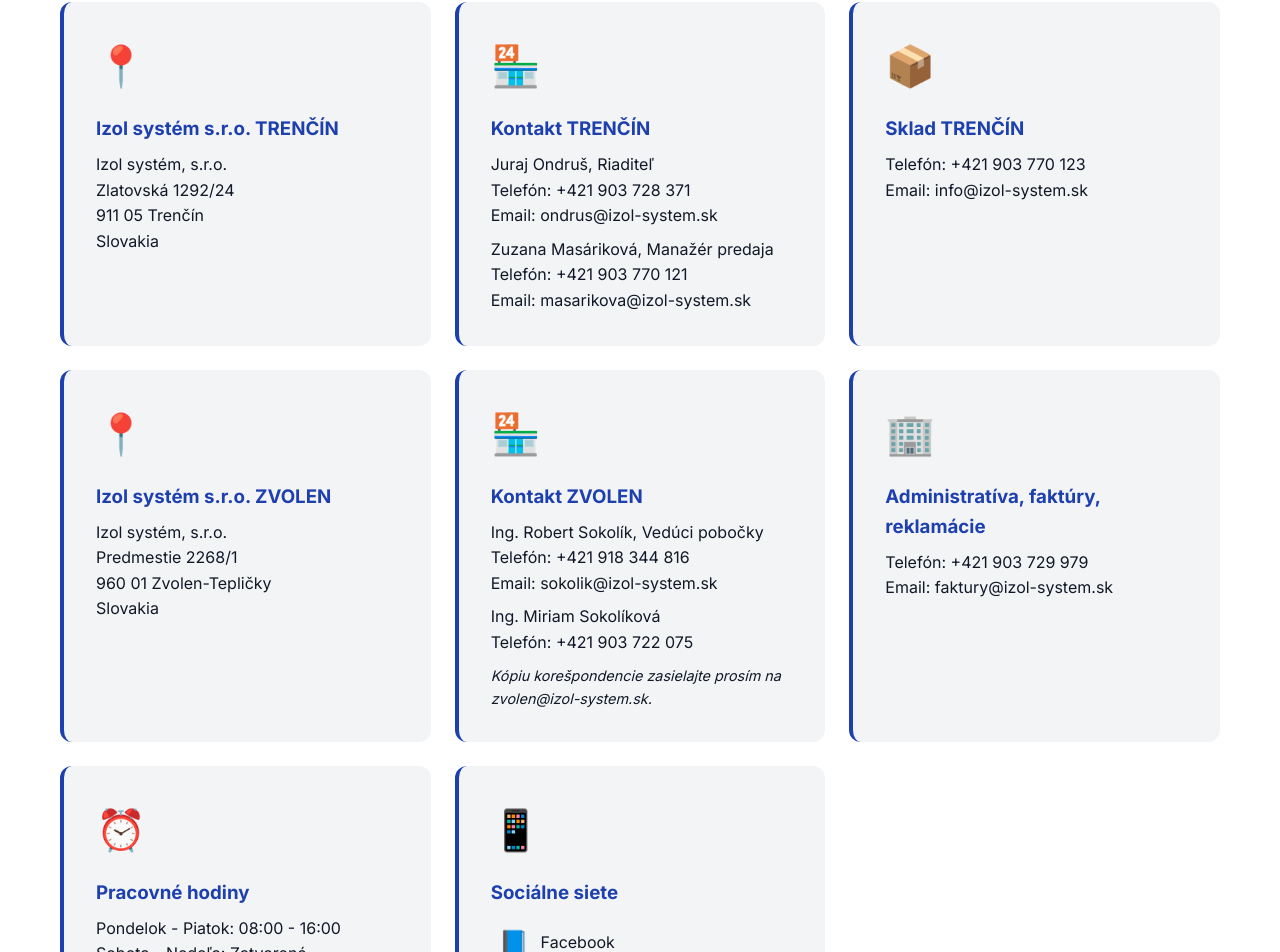
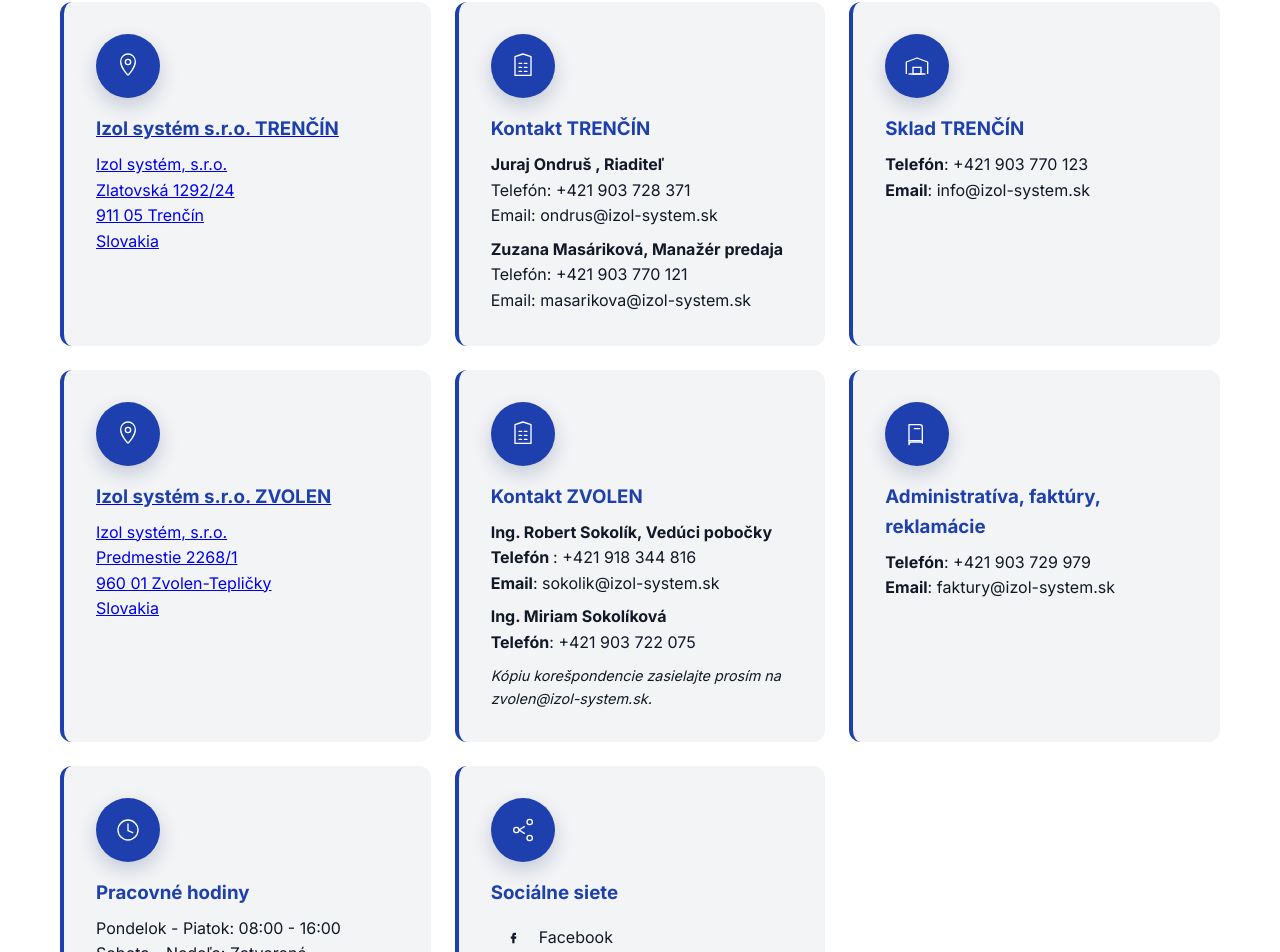
Before and after one commit to G0stik/izol, a React (Vite) app: page /contact in a window 1280 px wide. Shown: the part 314-1266 px from the top of the page. Built offline with nearby package versions, Linux system fonts and the light colour scheme.

Commit message:
contact icons change

```diff
--- a/src/pages/Contact.module.css
+++ b/src/pages/Contact.module.css
@@ -46,11 +46,6 @@
   box-shadow: 0 10px 30px rgba(0, 0, 0, 0.1);
 }
 
-.contactIcon {
-  font-size: 2.5rem;
-  margin-bottom: 1rem;
-}
-
 .contactCard h3 {
   color: var(--primary-blue);
   margin-bottom: 0.5rem;
@@ -92,8 +87,15 @@
 }
 
 .socialIcon {
-  font-size: 1.5rem;
-  display: inline-block;
+  display: inline-flex;
+  align-items: center;
+  justify-content: center;
+  width: 28px;
+  height: 28px;
+}
+.socialIcon svg {
+  width: 18px;
+  height: 18px;
 }
 
 .contactFormWrapper {
@@ -101,6 +103,24 @@
   padding: 2rem;
   border-radius: 12px;
   margin-top: 2rem;
+}
+
+.contactIcon {
+  display: inline-flex;
+  align-items: center;
+  justify-content: center;
+  width: 64px;
+  height: 64px;
+  margin-bottom: 1rem;
+  border-radius: 50%;
+  background: var(--primary-blue);
+  color: var(--white);
+  box-shadow: 0 8px 20px rgba(0, 34, 90, 0.2);
+}
+
+.contactIcon svg {
+  width: 32px;
+  height: 32px;
 }
 
 .contactForm {
--- a/src/pages/Contact.tsx
+++ b/src/pages/Contact.tsx
@@ -1,69 +1,145 @@
-{/*import { useState, FormEvent } from 'react'*/}
 import { useTranslation } from 'react-i18next'
 import styles from './Contact.module.css'
 
-{/*interface FormData {
-  name: string
-  company: string
-  email: string
-  phone: string
-  subject: string
-  message: string
-}*/}
+const IconCircle = ({ children }: { children: React.ReactNode }) => (
+  <div className={styles.contactIcon}>{children}</div>
+)
+
+const MapPinIcon = () => (
+  <IconCircle>
+    <svg viewBox="0 0 48 48" role="img" aria-hidden="true">
+      <path
+        d="M24 6c-6 0-11 4.7-11 11.3 0 8.9 9.4 18.9 10.3 19.8a1 1 0 0 0 1.4 0C25.6 36.2 35 26.2 35 17.3 35 10.7 30 6 24 6Z"
+        fill="none"
+        stroke="currentColor"
+        strokeWidth="2"
+      />
+      <circle cx="24" cy="18" r="4" fill="none" stroke="currentColor" strokeWidth="2" />
+    </svg>
+  </IconCircle>
+)
+
+const PhoneIcon = () => (
+  <IconCircle>
+    <svg viewBox="0 0 48 48" role="img" aria-hidden="true">
+      <path
+        d="M31 6h-7a3 3 0 0 0-3 3v30a3 3 0 0 0 3 3h7a3 3 0 0 0 3-3V9a3 3 0 0 0-3-3Z"
+        fill="none"
+        stroke="currentColor"
+        strokeWidth="2"
+        strokeLinejoin="round"
+      />
+      <path d="M23 12h9m-9 24h9" fill="none" stroke="currentColor" strokeWidth="2" strokeLinecap="round" />
+    </svg>
+  </IconCircle>
+)
+
+const WarehouseIcon = () => (
+  <IconCircle>
+    <svg viewBox="0 0 48 48" role="img" aria-hidden="true">
+      <path
+        d="M8 36V18l16-6 16 6v18"
+        fill="none"
+        stroke="currentColor"
+        strokeWidth="2"
+        strokeLinejoin="round"
+      />
+      <path d="M18 26h12v10H18Z" fill="none" stroke="currentColor" strokeWidth="2" />
+      <path d="M12 36h24" fill="none" stroke="currentColor" strokeWidth="2" strokeLinecap="round" />
+    </svg>
+  </IconCircle>
+)
+
+const ClockIcon = () => (
+  <IconCircle>
+    <svg viewBox="0 0 48 48" role="img" aria-hidden="true">
+      <circle cx="24" cy="24" r="15" fill="none" stroke="currentColor" strokeWidth="2" />
+      <path d="M24 15v10l7 3" fill="none" stroke="currentColor" strokeWidth="2" strokeLinecap="round" />
+    </svg>
+  </IconCircle>
+)
+
+const ShareIcon = () => (
+  <IconCircle>
+    <svg viewBox="0 0 48 48" role="img" aria-hidden="true">
+      <path
+        d="M34 16a4 4 0 1 0-4-4 4 4 0 0 0 4 4ZM14 28a4 4 0 1 0-4-4 4 4 0 0 0 4 4Zm20 12a4 4 0 1 0-4-4 4 4 0 0 0 4 4Z"
+        fill="none"
+        stroke="currentColor"
+        strokeWidth="2"
+      />
+      <path d="m18 24 8-5m-8 5 8 5" fill="none" stroke="currentColor" strokeWidth="2" strokeLinecap="round" />
+    </svg>
+  </IconCircle>
+)
+
+const OfficeIcon = () => (
+  <IconCircle>
+    <svg viewBox="0 0 48 48" role="img" aria-hidden="true">
+      <path
+        d="M12 38V10l12-4 12 4v28"
+        fill="none"
+        stroke="currentColor"
+        strokeWidth="2"
+        strokeLinejoin="round"
+      />
+      <path d="M18 20h4m-4 6h4m-4 6h4m8-12h-4m4 6h-4m4 6h-4" fill="none" stroke="currentColor" strokeWidth="2" strokeLinecap="round" />
+      <path d="M12 38h24" fill="none" stroke="currentColor" strokeWidth="2" strokeLinecap="round" />
+    </svg>
+  </IconCircle>
+)
+
+const BranchIcon = () => (
+  <IconCircle>
+    <svg viewBox="0 0 48 48" role="img" aria-hidden="true">
+      <path
+        d="M10 36V18l14-6 14 6v18"
+        fill="none"
+        stroke="currentColor"
+        strokeWidth="2"
+        strokeLinejoin="round"
+      />
+      <path d="M17 36v-8h6v8m8 0v-6h6v6" fill="none" stroke="currentColor" strokeWidth="2" strokeLinecap="round" />
+      <path d="M10 36h28" fill="none" stroke="currentColor" strokeWidth="2" strokeLinecap="round" />
+    </svg>
+  </IconCircle>
+)
+
+const BookIcon = () => (
+  <IconCircle>
+    <svg viewBox="0 0 48 48" role="img" aria-hidden="true">
+      <path
+        d="M12 10h16a4 4 0 0 1 4 4v22H16a4 4 0 0 0-4 4V10Z"
+        fill="none"
+        stroke="currentColor"
+        strokeWidth="2"
+        strokeLinejoin="round"
+      />
+      <path d="M12 34h16a4 4 0 0 1 4 4" fill="none" stroke="currentColor" strokeWidth="2" strokeLinecap="round" />
+      <path d="M20 16h8" fill="none" stroke="currentColor" strokeWidth="2" strokeLinecap="round" />
+    </svg>
+  </IconCircle>
+)
+
+const FacebookIcon = () => (
+  <svg viewBox="0 0 24 24" role="img" aria-hidden="true">
+    <path
+      d="M14 8h2V5h-2c-2 0-3 1.3-3 3v2H9v3h2v6h3v-6h2.2l.3-3H14v-2c0-.6.4-1 1-1Z"
+      fill="currentColor"
+    />
+  </svg>
+)
+
+const InstagramIcon = () => (
+  <svg viewBox="0 0 24 24" role="img" aria-hidden="true">
+    <rect x="4" y="4" width="16" height="16" rx="5" ry="5" fill="none" stroke="currentColor" strokeWidth="2" />
+    <circle cx="12" cy="12" r="3.5" fill="none" stroke="currentColor" strokeWidth="2" />
+    <circle cx="16.5" cy="7.5" r="1" fill="currentColor" />
+  </svg>
+)
 
 const Contact = () => {
   const { t } = useTranslation()
-  {/*const [formData, setFormData] = useState<FormData>({
-    name: '',
-    company: '',
-    email: '',
-    phone: '',
-    subject: '',
-    message: ''
-  })*/}
-
-
-  {/*const [isSubmitting, setIsSubmitting] = useState(false)*/}
-
-  {/*const handleChange = (e: React.ChangeEvent<HTMLInputElement | HTMLTextAreaElement>) => {
-    const { name, value } = e.target
-    setFormData(prev => ({ ...prev, [name]: value }))
-  }
-  */}
-
-  {/*const handleSubmit = async (e: FormEvent<HTMLFormElement>) => {
-    e.preventDefault()
-    setIsSubmitting(true)
-
-    try {
-      const response = await fetch('/api/contact', {
-        method: 'POST',
-        headers: {
-          'Content-Type': 'application/json',
-        },
-        body: JSON.stringify(formData),
-      })
-
-      if (response.ok) {
-        alert(t('contact.form.successMessage'))
-        setFormData({
-          name: '',
-          company: '',
-          email: '',
-          phone: '',
-          subject: '',
-          message: ''
-        })
-      } else {
-        alert(t('contact.form.errorMessage') || 'Failed to send message. Please try again.')
-      }
-    } catch (error) {
-      console.error('Error submitting form:', error)
-      alert(t('contact.form.errorMessage') || 'Failed to send message. Please try again.')
-    } finally {
-      setIsSubmitting(false)
-    }
-  }*/}
 
   return (
     <section className={styles.contact}>
@@ -73,17 +149,14 @@
           <p className={styles.sectionSubtitle}>{t('contact.subtitle')}</p>
         </div>
 
-        {/* Contact Info Cards */}
         <div className={styles.contactInfo}>
-          {/* Trenčín Branch Address Pin */}
           <a
             href="https://maps.app.goo.gl/CRpGWZbcAqkfjf7u6"
             target="_blank"
             rel="noopener noreferrer"
             className={styles.contactCard}
-            style={{ textDecoration: 'none', color: 'inherit', cursor: 'pointer' }}
           >
-            <div className={styles.contactIcon}>📍</div>
+            <MapPinIcon />
             <h3>{t('contact.address')}</h3>
             <p>
               Izol systém, s.r.o.<br />
@@ -93,41 +166,37 @@
             </p>
           </a>
 
-          {/* Trenčín Branch Contact Info */}
           <div className={styles.contactCard}>
-            <div className={styles.contactIcon}>🏪</div>
-            <h3>{t('contact.trencin.title') || 'Trenčín Branch'}</h3>
+            <OfficeIcon />
+            <h3>{t('contact.trencin.title') || 'Trencin Branch'}</h3>
             <p>
-              {t('contact.trencin.contactPerson1')}, {t('contact.trencin.position1')}<br />
+              <strong>{t('contact.trencin.contactPerson1')} , {t('contact.trencin.position1')}</strong><br />
               {t('contact.phone')}: <a href={`tel:${t('contact.trencin.phone1')}`}>{t('contact.trencin.phone1')}</a><br />
               {t('contact.email')}: <a href={`mailto:${t('contact.trencin.email1')}`}>{t('contact.trencin.email1')}</a>
             </p>
             <p style={{ marginTop: '0.5rem' }}>
-              {t('contact.trencin.contactPerson')}, {t('contact.trencin.position')}<br />
+              <strong>{t('contact.trencin.contactPerson')}, {t('contact.trencin.position')}</strong><br />
               {t('contact.phone')}: <a href={`tel:${t('contact.trencin.phone')}`}>{t('contact.trencin.phone')}</a><br />
               {t('contact.email')}: <a href={`mailto:${t('contact.trencin.email')}`}>{t('contact.trencin.email')}</a>
             </p>
           </div>
 
-          {/* Warehouse Trencin */}
           <div className={styles.contactCard}>
-            <div className={styles.contactIcon}>📦</div>
+            <WarehouseIcon />
             <h3>{t('contact.warehouseTrencin.title')}</h3>
             <p>
-              {t('contact.phone')}: <a href={`tel:${t('contact.warehouseTrencin.phone')}`}>{t('contact.warehouseTrencin.phone')}</a><br />
-              {t('contact.email')}: <a href={`mailto:${t('contact.warehouseTrencin.email')}`}>{t('contact.warehouseTrencin.email')}</a>
+              <strong>{t('contact.phone')}</strong>: <a href={`tel:${t('contact.warehouseTrencin.phone')}`}>{t('contact.warehouseTrencin.phone')}</a><br />
+              <strong>{t('contact.email')}</strong>: <a href={`mailto:${t('contact.warehouseTrencin.email')}`}>{t('contact.warehouseTrencin.email')}</a>
             </p>
           </div>
 
-          {/* Zvolen Branch Address */}
           <a
             href="https://maps.app.goo.gl/DR2YNSUitmZtxGDE6"
             target="_blank"
             rel="noopener noreferrer"
             className={styles.contactCard}
-            style={{ textDecoration: 'none', color: 'inherit', cursor: 'pointer' }}
           >
-            <div className={styles.contactIcon}>📍</div>
+            <MapPinIcon />
             <h3>Izol systém s.r.o. ZVOLEN</h3>
             <p>
               Izol systém, s.r.o.<br />
@@ -137,18 +206,17 @@
             </p>
           </a>
 
-          {/* Zvolen Branch */}
           <div className={styles.contactCard}>
-            <div className={styles.contactIcon}>🏪</div>
+            <OfficeIcon />
             <h3>{t('contact.zvolen.title')}</h3>
             <p>
-              {t('contact.zvolen.contactPerson1')}, {t('contact.zvolen.position1')}<br />
-              {t('contact.phone')}: <a href={`tel:${t('contact.zvolen.phone1')}`}>{t('contact.zvolen.phone1')}</a><br />
-              {t('contact.email')}: <a href={`mailto:${t('contact.zvolen.email1')}`}>{t('contact.zvolen.email1')}</a>
+              <strong>{t('contact.zvolen.contactPerson1')}, {t('contact.zvolen.position1')}</strong><br />
+              <strong>{t('contact.phone')} </strong>: <a href={`tel:${t('contact.zvolen.phone1')}`}>{t('contact.zvolen.phone1')}</a><br />
+              <strong>{t('contact.email')}</strong>: <a href={`mailto:${t('contact.zvolen.email1')}`}>{t('contact.zvolen.email1')}</a>
             </p>
             <p style={{ marginTop: '0.5rem' }}>
-              {t('contact.zvolen.contactPerson2')}<br />
-              {t('contact.phone')}: <a href={`tel:${t('contact.zvolen.phone2')}`}>{t('contact.zvolen.phone2')}</a>
+              <strong>{t('contact.zvolen.contactPerson2')}</strong><br />
+              <strong>{t('contact.phone')}</strong>: <a href={`tel:${t('contact.zvolen.phone2')}`}>{t('contact.zvolen.phone2')}</a>
             </p>
             {t('contact.zvolen.description') && (
               <p style={{ marginTop: '0.5rem', fontSize: '0.9rem', fontStyle: 'italic' }}>
@@ -157,26 +225,23 @@
             )}
           </div>
 
-          {/* Administration */}
           <div className={styles.contactCard}>
-            <div className={styles.contactIcon}>🏢</div>
+            <BookIcon />
             <h3>{t('contact.administration.title')}</h3>
             <p>
-              {t('contact.phone')}: <a href={`tel:${t('contact.administration.phone')}`}>{t('contact.administration.phone')}</a><br />
-              {t('contact.email')}: <a href={`mailto:${t('contact.administration.email')}`}>{t('contact.administration.email')}</a>
+              <strong>{t('contact.phone')}</strong>: <a href={`tel:${t('contact.administration.phone')}`}>{t('contact.administration.phone')}</a><br />
+              <strong>{t('contact.email')}</strong>: <a href={`mailto:${t('contact.administration.email')}`}>{t('contact.administration.email')}</a>
             </p>
           </div>
 
-          {/* Business Hours */}
           <div className={styles.contactCard}>
-            <div className={styles.contactIcon}>⏰</div>
+            <ClockIcon />
             <h3>{t('contact.businessHours')}</h3>
             <p dangerouslySetInnerHTML={{ __html: t('contact.businessHoursText') }} />
           </div>
 
-          {/* Social Media */}
           <div className={styles.contactCard}>
-            <div className={styles.contactIcon}>📱</div>
+            <ShareIcon />
             <h3>{t('contact.socials')}</h3>
             <div className={styles.socialLinks}>
               <a
@@ -186,7 +251,9 @@
                 className={styles.socialLink}
                 aria-label="Facebook"
               >
-                <span className={styles.socialIcon}>📘</span>
+                <span className={styles.socialIcon} aria-hidden="true">
+                  <FacebookIcon />
+                </span>
                 <span>Facebook</span>
               </a>
               <a
@@ -196,89 +263,14 @@
                 className={styles.socialLink}
                 aria-label="Instagram"
               >
-                <span className={styles.socialIcon}>📷</span>
+                <span className={styles.socialIcon} aria-hidden="true">
+                  <InstagramIcon />
+                </span>
                 <span>Instagram</span>
               </a>
             </div>
           </div>
         </div>
-
-        {/* Contact Form */}
-        {/*<div className={styles.contactFormWrapper}>
-          <form className={styles.contactForm} onSubmit={handleSubmit}>
-              <div className={styles.formGroup}>
-                <label htmlFor="name">{t('contact.form.fullName')} *</label>
-                <input
-                  type="text"
-                  id="name"
-                  name="name"
-                  value={formData.name}
-                  onChange={handleChange}
-                  required
-                />
-              </div>
-              <div className={styles.formGroup}>
-                <label htmlFor="company">{t('contact.form.company')}</label>
-                <input
-                  type="text"
-                  id="company"
-                  name="company"
-                  value={formData.company}
-                  onChange={handleChange}
-                />
-              </div>
-              <div className={styles.formGroup}>
-                <label htmlFor="email">{t('contact.form.emailAddress')} *</label>
-                <input
-                  type="email"
-                  id="email"
-                  name="email"
-                  value={formData.email}
-                  onChange={handleChange}
-                  required
-                />
-              </div>
-              <div className={styles.formGroup}>
-                <label htmlFor="phone">{t('contact.form.phoneNumber')}</label>
-                <input
-                  type="tel"
-                  id="phone"
-                  name="phone"
-                  value={formData.phone}
-                  onChange={handleChange}
-                />
-              </div>
-              <div className={styles.formGroup}>
-                <label htmlFor="subject">{t('contact.form.subject')} *</label>
-                <input
-                  type="text"
-                  id="subject"
-                  name="subject"
-                  value={formData.subject}
-                  onChange={handleChange}
-                  required
-                />
-              </div>
-              <div className={styles.formGroup}>
-                <label htmlFor="message">{t('contact.form.message')} *</label>
-                <textarea
-                  id="message"
-                  name="message"
-                  rows={5}
-                  value={formData.message}
-                  onChange={handleChange}
-                  required
-                ></textarea>
-              </div>
-              <button
-                type="submit"
-                className={`${styles.btn} ${styles.btnPrimary}`}
-                disabled={isSubmitting}
-              >
-                {isSubmitting ? t('contact.form.sending') || 'Sending...' : t('contact.form.sendMessage')}
-              </button>
-            </form>
-          </div>*/}
       </div>
     </section>
   )
```
